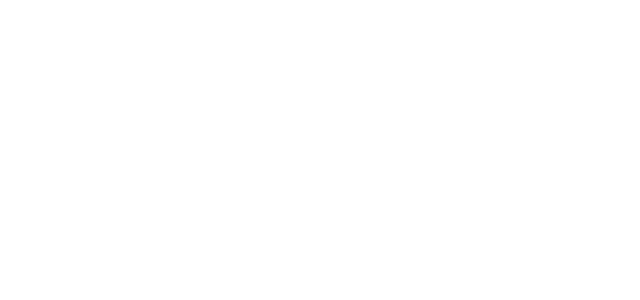
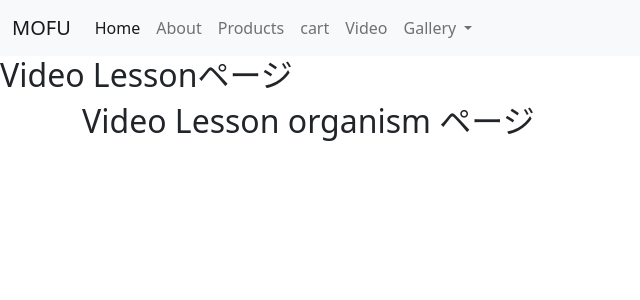
Before and after one commit to integrity-company/mofu_com, a Vue app in the folder frontend/mofu_com/: page /video_lesson in a window 1280 px wide. Before the commit this address had no page. Shown: the top 300 px of the page, without its empty margins (0-640 px from the left). Built offline with nearby package versions, Linux system fonts and the light colour scheme.

Commit message:
video lesson画面作成

```diff
--- a/frontend/mofu_com/src/components/user/molecules/NavBar/index.vue
+++ b/frontend/mofu_com/src/components/user/molecules/NavBar/index.vue
@@ -33,6 +33,9 @@
           <li class="nav-item">
             <router-link class="nav-link" to="/cart">cart</router-link>
           </li>
+          <li class="nav-item">
+            <router-link class="nav-link" to="/video_lesson">Video</router-link>
+          </li>
           <li class="nav-item dropdown">
             <a
               class="nav-link dropdown-toggle"
--- /dev/null
+++ b/frontend/mofu_com/src/components/user/organisms/VideoLessonContents/index.vue
@@ -0,0 +1,7 @@
+<script setup lang="ts"></script>
+
+<template>
+  <h2>Video Lesson organism ページ</h2>
+</template>
+
+<style lang="scss" scoped></style>
--- /dev/null
+++ b/frontend/mofu_com/src/components/user/pages/VideoLesson/index.vue
@@ -0,0 +1,16 @@
+<script setup lang="ts">
+import NavBar from "../../molecules/NavBar/index.vue";
+import VideoLessonContents from "../../organisms/VideoLessonContents/index.vue";
+</script>
+
+<template>
+  <div class="top-nav">
+    <NavBar />
+  </div>
+  <h2>Video Lessonページ</h2>
+  <div class="container">
+    <VideoLessonContents />
+  </div>
+</template>
+
+<style lang="scss" scoped></style>
--- a/frontend/mofu_com/src/js/router/user/router.ts
+++ b/frontend/mofu_com/src/js/router/user/router.ts
@@ -4,6 +4,7 @@
 import About from "../../../components/user/pages/About/index.vue";
 import ProductList from "../../../components/user/pages/ProductList/index.vue";
 import Cart from "../../../components/user/pages/Cart/index.vue";
+import VideoLesson from "../../../components/user/pages/VideoLesson/index.vue";
 
 const routes = [
   {
@@ -22,6 +23,10 @@
     path: "/cart",
     component: Cart,
   },
+  {
+    path: "/video_lesson",
+    component: VideoLesson,
+  },
 ];
 
 export const router = createRouter({
```
